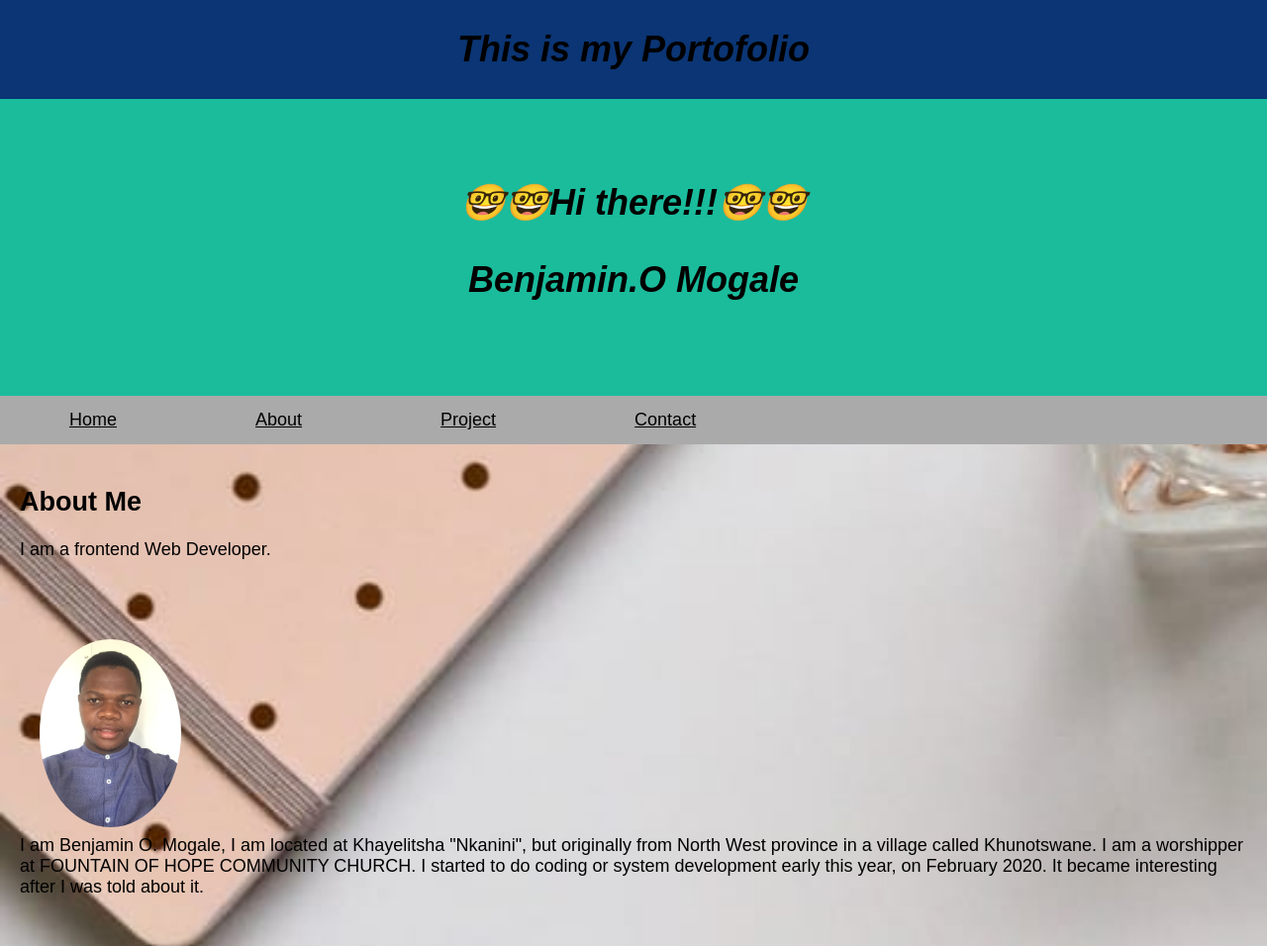
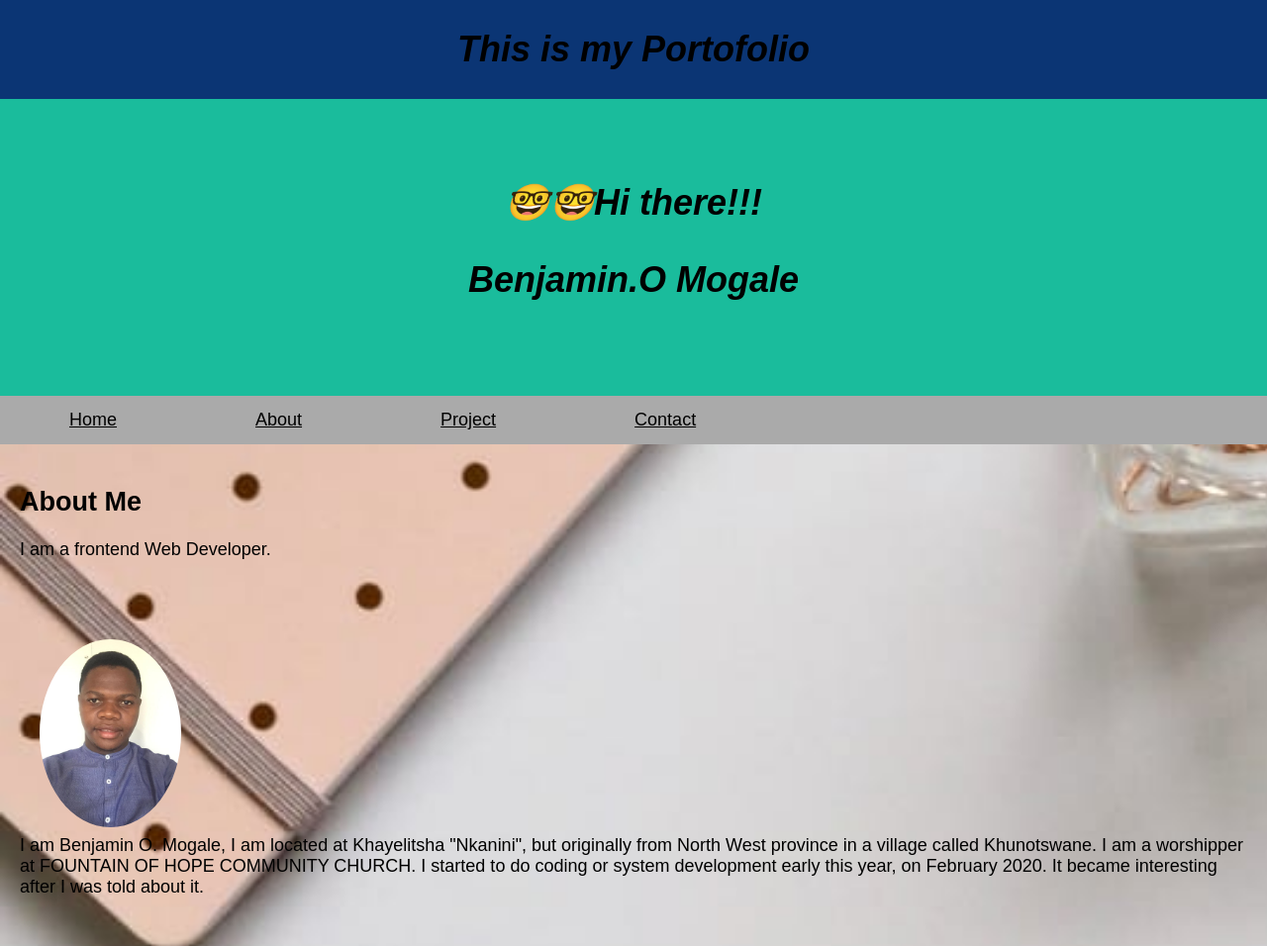
Before and after one commit to Benjamin457/mogale, a plain HTML site: page index.html in a window 1280 px wide. Shown: the top 956 px of the page at 99% size. Drawn offline with Linux system fonts and the light colour scheme.

Commit message:
Update index.html

```diff
--- a/index.html
+++ b/index.html
@@ -146,7 +146,7 @@
 
     <!---Header-->
     <div class="header">
-        <h1>&#129299;&#129299;Hi there!!!&#129299;&#129299;</h1>
+        <h1>&#129299;&#129299;Hi there!!!</h1>
         <i><h1><p>Benjamin.O Mogale
         </p></h1></i>
     </div>
```
